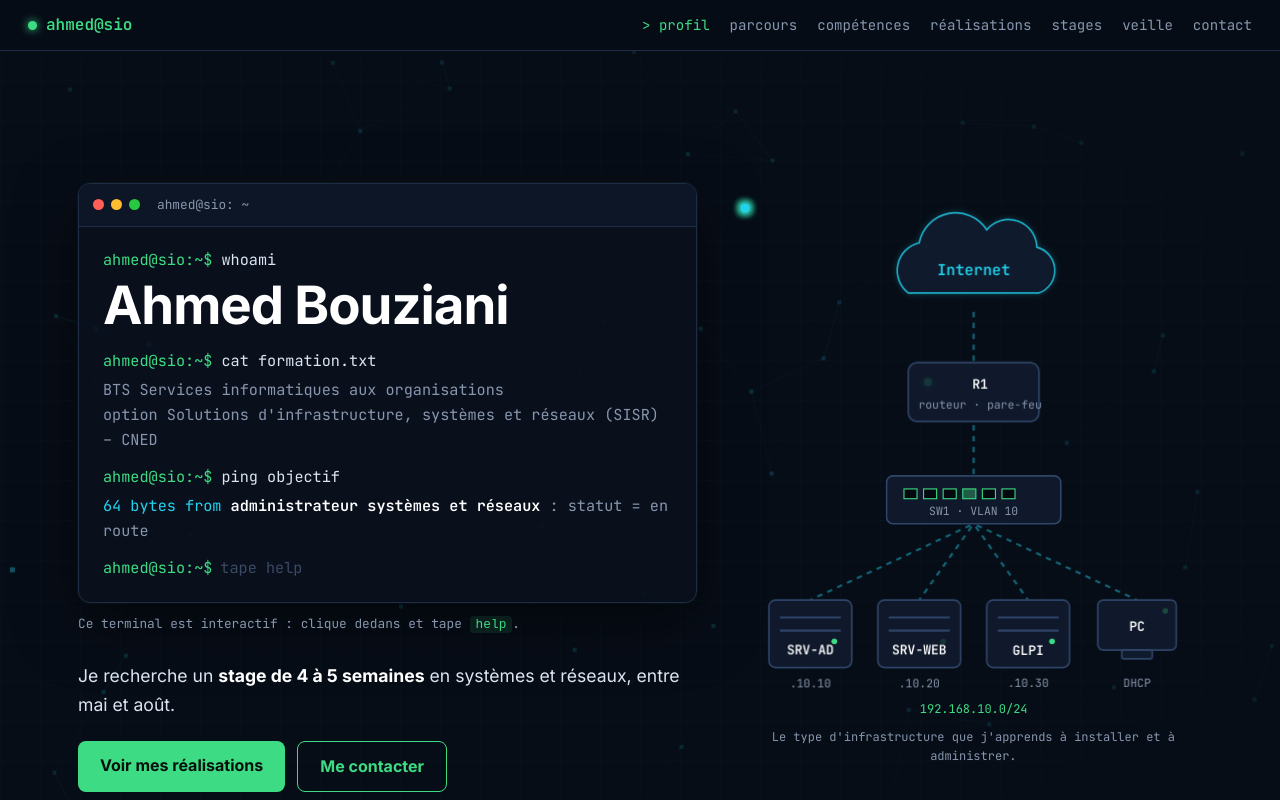
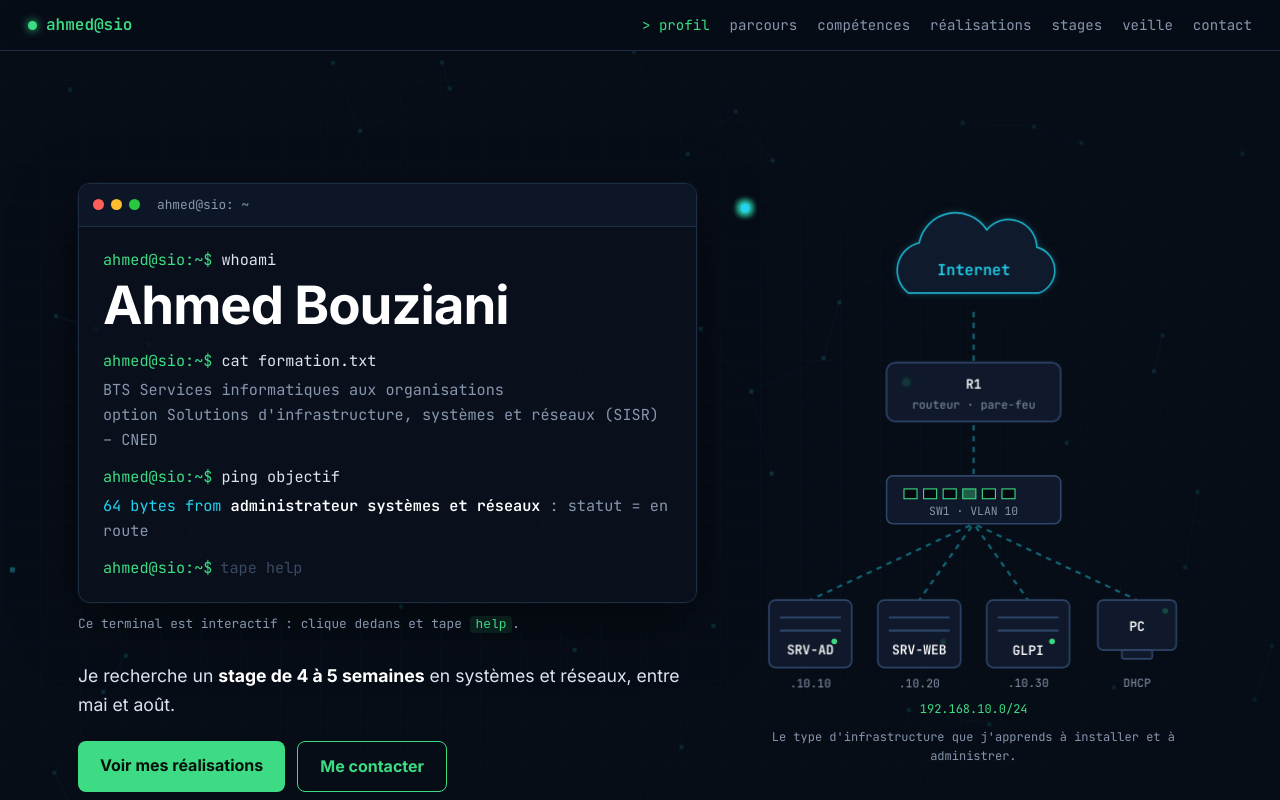
Before and after one commit to Ahmed-boz/ahmed-bouziani-portfolio, a plain HTML site: page index.html in a window 1280 px wide. Shown: the top 800 px of the page. Drawn offline with Linux system fonts and the light colour scheme; animation ran at ten frames a second.

Commit message:
Center the firewall and add custom cursor markup

```diff
--- a/index.html
+++ b/index.html
@@ -12,6 +12,7 @@
   <link rel="stylesheet" href="style.css">
 </head>
 <body>
+<div id="curseur-perso" aria-hidden="true"><span class="anneau"></span><span class="point"></span></div>
 <header class="nav">
   <a class="logo" href="#accueil"><span class="led vert"></span>ahmed@sio</a>
   <nav aria-label="Navigation principale">
@@ -45,7 +46,7 @@
         <defs><path id="l-inet" d="M210 92 L210 142"></path><path id="l-sw" d="M210 196 L210 246"></path><path id="l-ad" d="M210 290 L60 360"></path><path id="l-web" d="M210 290 L160 360"></path><path id="l-glpi" d="M210 290 L260 360"></path><path id="l-pc" d="M210 290 L360 360"></path></defs>
         <g class="liens"><use href="#l-inet"></use><use href="#l-sw"></use><use href="#l-ad"></use><use href="#l-web"></use><use href="#l-glpi"></use><use href="#l-pc"></use></g>
         <g class="equipement"><path class="nuage" d="M150 78 a26 26 0 0 1 10-46 a34 34 0 0 1 62-12 a26 26 0 0 1 46 16 a22 22 0 0 1 2 42 z"></path><text x="210" y="62" class="etiquette-topo">Internet</text></g>
-        <g class="equipement"><rect x="150" y="142" width="120" height="54" rx="8"></rect><circle cx="168" cy="160" r="3.5" class="led-topo activite"></circle><text x="216" y="166" class="nom-topo">R1</text><text x="216" y="184" class="ip-topo">routeur · pare-feu</text></g>
+        <g class="equipement"><rect x="130" y="142" width="160" height="54" rx="8"></rect><circle cx="148" cy="160" r="3.5" class="led-topo activite"></circle><text x="210" y="166" class="nom-topo">R1</text><text x="210" y="184" class="ip-topo">routeur · pare-feu</text></g>
         <g class="equipement"><rect x="130" y="246" width="160" height="44" rx="6"></rect><g class="mini-ports"><rect x="146" y="258" width="12" height="9"></rect><rect x="164" y="258" width="12" height="9"></rect><rect x="182" y="258" width="12" height="9"></rect><rect x="200" y="258" width="12" height="9"></rect><rect x="218" y="258" width="12" height="9"></rect><rect x="236" y="258" width="12" height="9"></rect></g><text x="210" y="282" class="ip-topo">SW1 · VLAN 10</text></g>
         <g class="equipement"><rect x="22" y="360" width="76" height="62" rx="6"></rect><line x1="32" y1="376" x2="88" y2="376"></line><line x1="32" y1="388" x2="88" y2="388"></line><circle cx="82" cy="398" r="2.6" class="activite"></circle><text x="60" y="410" class="nom-topo">SRV-AD</text><text x="60" y="440" class="ip-topo">.10.10</text></g>
         <g class="equipement"><rect x="122" y="360" width="76" height="62" rx="6"></rect><line x1="132" y1="376" x2="188" y2="376"></line><line x1="132" y1="388" x2="188" y2="388"></line><circle cx="182" cy="398" r="2.6" class="activite"></circle><text x="160" y="410" class="nom-topo">SRV-WEB</text><text x="160" y="440" class="ip-topo">.10.20</text></g>
```
